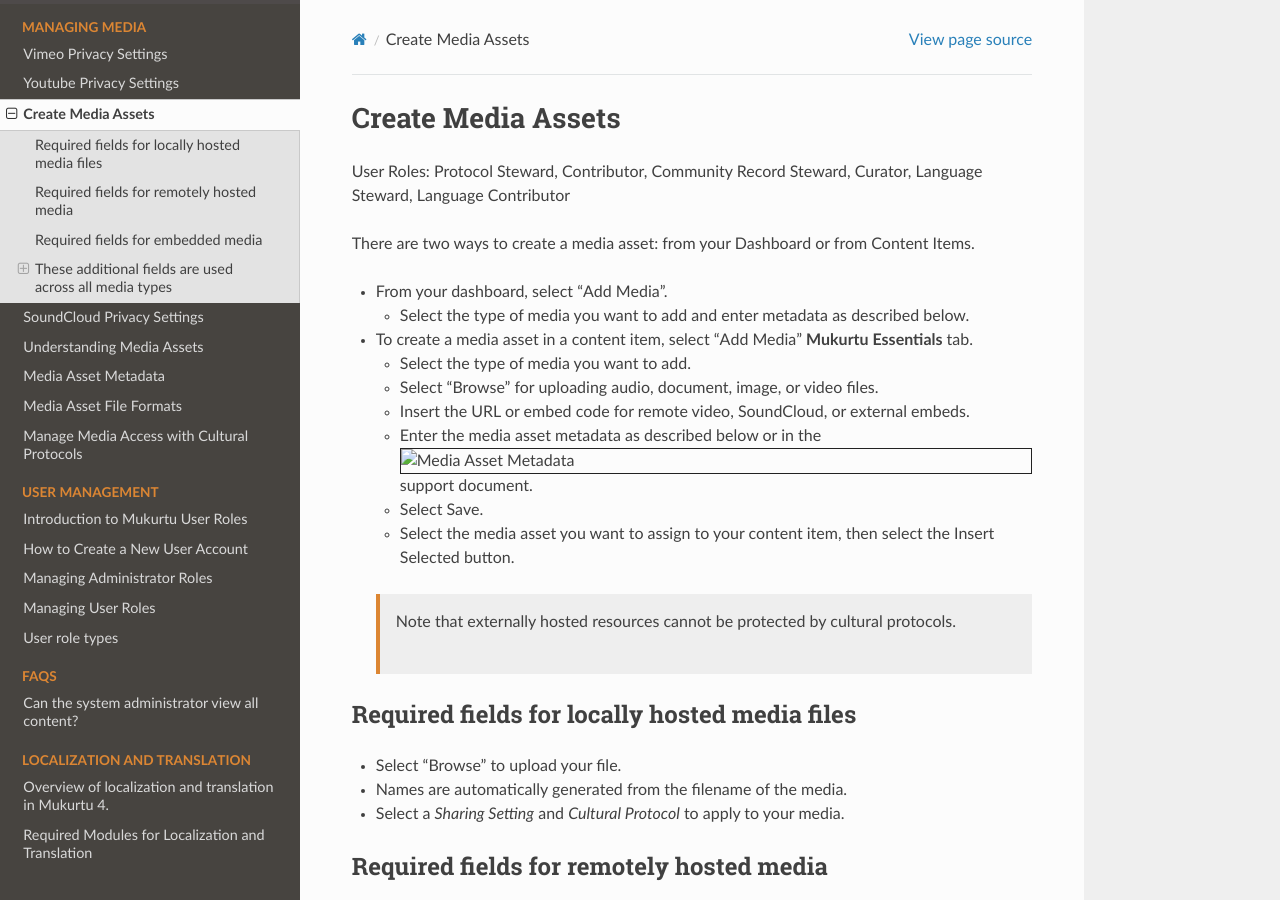
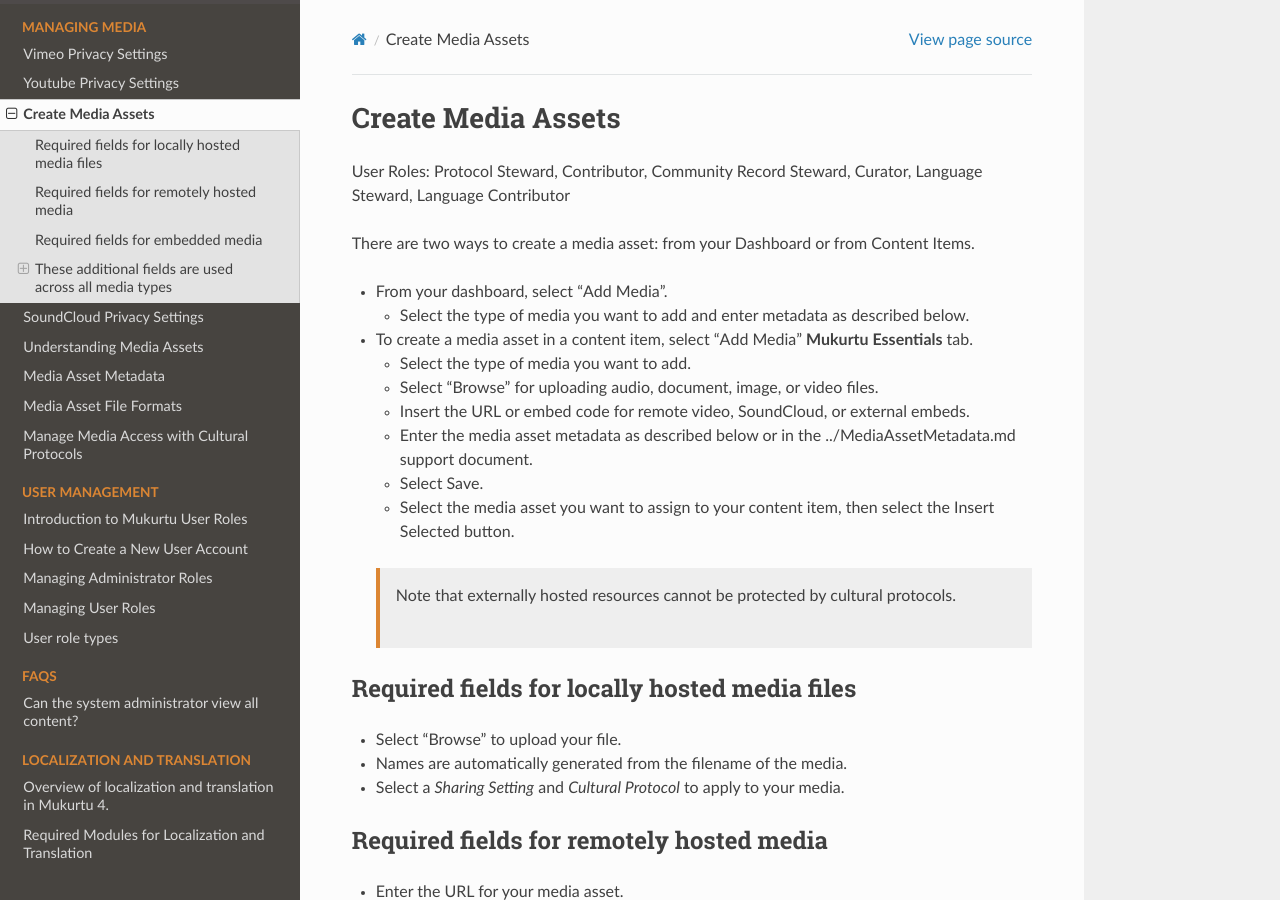
Before and after one commit to MukurtuCMS/mukurtudocs, a Sphinx documentation site: the page built from docs/source/media/upload-media-assets.md, in a window 1280 px wide and 900 px high. Built offline with Sphinx 7.4.7 and the Read the Docs theme 3.1.0, drawn with Linux system fonts in a browser that asks for light colours.

Commit message:
Update upload-media-assets.md

```diff
--- a/docs/source/media/upload-media-assets.md
+++ b/docs/source/media/upload-media-assets.md
@@ -8,7 +8,7 @@
 	- Select the type of media you want to add.
 	- Select "Browse" for uploading audio, document, image, or video files.
 	- Insert the URL or embed code for remote video, SoundCloud, or external embeds.
-	- Enter the media asset metadata as described below or in the ![Media Asset Metadata](../MediaAssetMetadata.md) support document.
+	- Enter the media asset metadata as described below or in the ../MediaAssetMetadata.md support document.
 	- Select Save.
 	- Select the media asset you want to assign to your content item, then select the Insert Selected button.
 >Note that externally hosted resources cannot be protected by cultural protocols.
```
